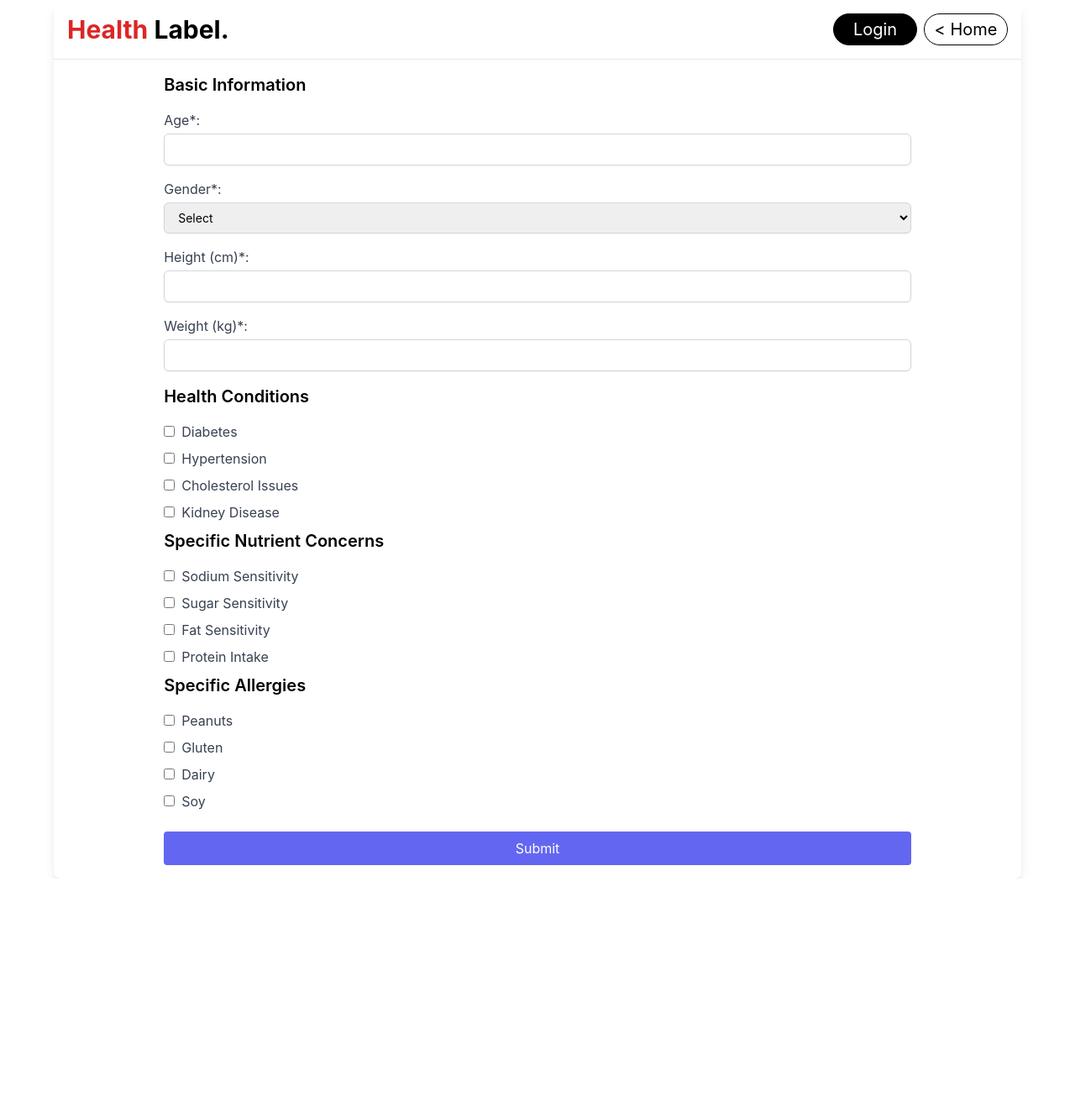
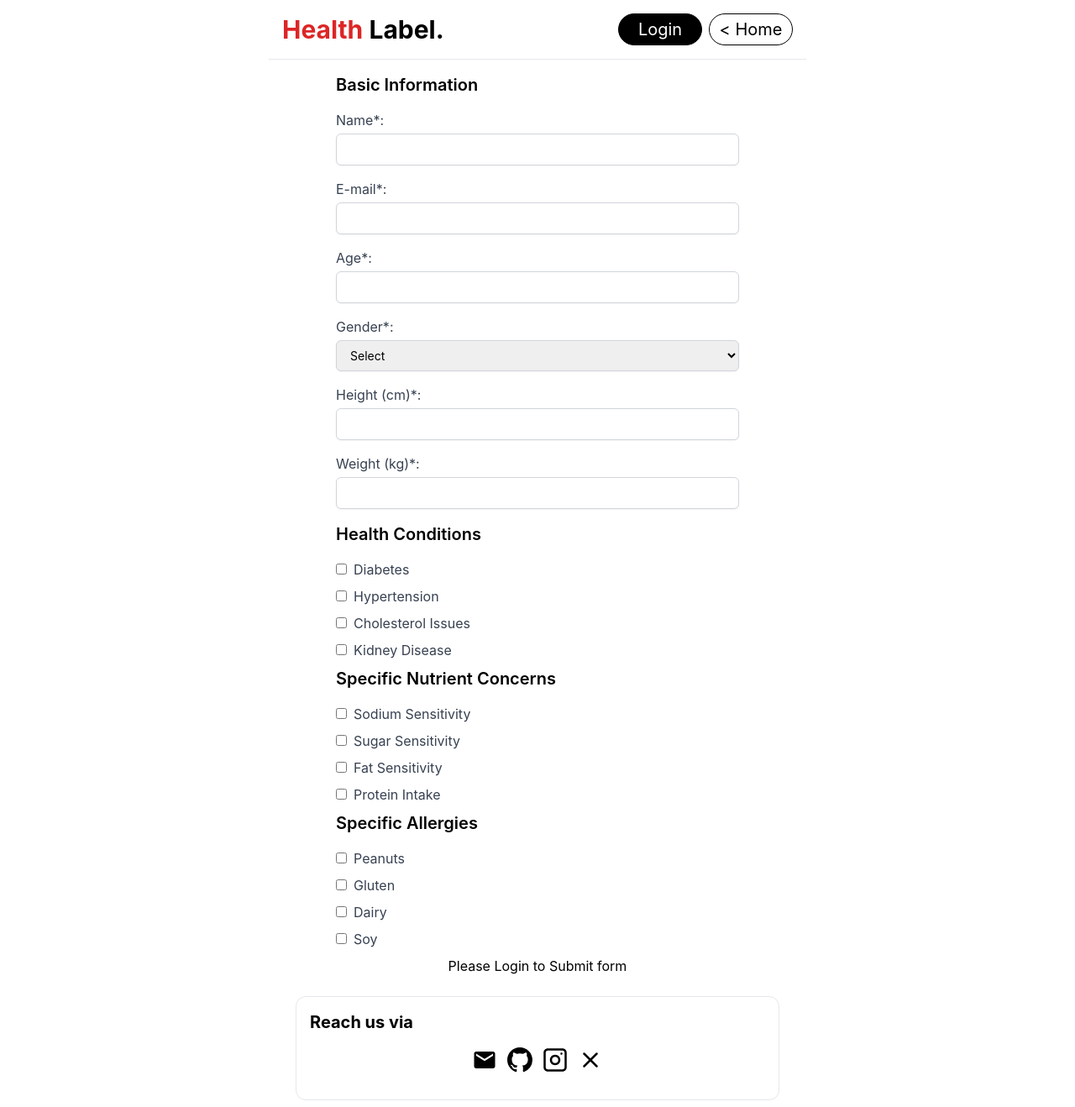
Before and after one commit to Kr-Gagandeo1025/HealthLabel, a React (Create React App) app: page /profile in a window 1280 px wide. Shown: the whole page at 84% size. Before the commit the page ends 1046 px from the top, so only its background shows below. Built offline with nearby package versions, Linux system fonts and the light colour scheme; no server answers; the database is empty.

Commit message:
firestore integration

```diff
--- a/src/App.jsx
+++ b/src/App.jsx
@@ -7,7 +7,7 @@ function App() {
   const [takenimg,setTakenImg] = React.useState(null);
   return (
     <div className="flex justify-center items-center sm:-4">
-      <div className="flex flex-col items-center sm:w-[90%] rounded-lg w-[100%] shadow-lg min-h-screen">
+      <div className="flex flex-col items-center sm:w-[70%] rounded-lg w-[100%] min-h-screen">
         <Nav page="home"/>
         <div className="sm:flex w-full sm:p-10">
           <UpImage takenimg={takenimg} setTakenImg={setTakenImg}/>
--- a/src/Profile.jsx
+++ b/src/Profile.jsx
@@ -1,17 +1,47 @@
-import React from 'react'
+import React, { useEffect, useState } from 'react'
 import NutrientCheckerForm from './components/NutrientCheckerForm'
 import Nav from './components/Nav';
 import { useAuth } from './contexts/authContext';
+import { collection, getDocs } from 'firebase/firestore';
+import { db } from './firebase/firebase';
+import Contactus from './components/Contactus';
 
 const Profile = () => {
   const {currentUser} = useAuth();
-  console.log(currentUser)
+  const [userExists, setUserExists] = useState(false);
+  const getData = async() =>{
+    const querySnapshot = await getDocs(collection(db, "healthdata"));
+    querySnapshot.forEach((doc) => {
+      if(doc.data().email === currentUser.email){
+        setUserExists(true)
+      };
+    });
+  }
+  useEffect(()=>{
+    getData()
+  })
+
   return (
     <div className='flex justify-center items-center'>
-        <div className='flex flex-col items-center justify-between sm:w-[90%] rounded-lg w-[100%] shadow-lg'>
+        <div className='flex flex-col items-center justify-between sm:w-[50%] w-[100%]'>
         <Nav page="profile"/>
         {currentUser && <h1 className="text-left w-full px-1 font-bold">Hey 👋, {currentUser.displayName}</h1>}
-        <NutrientCheckerForm/>
+        {
+          userExists?
+          <div className="flex flex-col justify-between items-center border m-3 p-4 w-[90%] rounded-lg">
+            <h1 className='text-xl font-bold'>User Data Already Exists</h1>
+            <p className='text-sm text-gray-500'>*re-submitting data will delete previous data as soon as clicked<br/>
+              *deleting data will delete all your health data from our servers and logout.
+            </p>
+            <div className='flex gap-3 my-3'>
+              <button className='p-2 border border-black rounded-xl bg-blue-600'>Re-Submit Data</button>
+              <button className='p-2 border border-black rounded-xl bg-red-600'>Delete Data</button>
+            </div>
+          </div>
+          :
+          <NutrientCheckerForm user={currentUser}/>
+        }
+        <Contactus/>
         </div>
     </div>
   )
--- /dev/null
+++ b/src/components/Contactus.jsx
@@ -0,0 +1,21 @@
+import React from 'react'
+import { BsGithub } from 'react-icons/bs'
+import { CgInstagram} from 'react-icons/cg'
+import { FiX } from 'react-icons/fi'
+import { MdEmail } from 'react-icons/md'
+
+const Contactus = () => {
+  return (
+    <div className='flex flex-col border p-4 my-2 w-[90%] rounded-xl'>
+      <h1 className='text-xl font-bold'>Reach us via</h1>
+      <div className='flex gap-3 text-3xl p-4 justify-center items-center'>
+        <MdEmail/>
+        <BsGithub/>
+        <CgInstagram/>
+        <FiX/>
+      </div>
+    </div>
+  )
+}
+
+export default Contactus
--- a/src/components/NutrientCheckerForm.jsx
+++ b/src/components/NutrientCheckerForm.jsx
@@ -1,9 +1,13 @@
-import React, { useState } from 'react';
+import React, {useState } from 'react';
+import {useNavigate} from 'react-router-dom';
 import { Slide, ToastContainer, toast } from 'react-toastify';
 import 'react-toastify/dist/ReactToastify.css';
+import { db } from '../firebase/firebase';
+import { collection, addDoc } from 'firebase/firestore';
 
 
-const NutrientCheckerForm = () => {
+const NutrientCheckerForm = ({user}) => {
+    const navigate = useNavigate();
     const toastData = {
         position: "top-center",
         autoClose: 1500,
@@ -16,6 +20,8 @@ const NutrientCheckerForm = () => {
         transition: Slide,
         }
   const [formData, setFormData] = useState({
+    name: user?user.displayName:'',
+    email: user?user.email:'',
     age: '',
     gender: '',
     height: '',
@@ -43,19 +49,38 @@ const NutrientCheckerForm = () => {
     }
   };
 
-  const handleSubmit = (e) => {
+  const handleSubmit = async (e) => {
+
     e.preventDefault();
+    const {name, email, age, gender, height, weight, healthConditions, nutrientConcerns, allergies} = formData;
     if(formData.age === "" || formData.gender === "" || formData.height === "" || formData.weight === ""){
         toast.error('Please fill * marked fields!', toastData)
     }else{
         console.log('Form Data:', formData);
+        try{
+          const docRef = await addDoc(collection(db, "healthdata"),{
+            name,
+            email,
+            age,
+            gender,
+            height,
+            weight,
+            healthConditions,
+            nutrientConcerns,
+            allergies
+          });
+          toast.success("Form Submited! Redirecting Home...");
+          setTimeout(()=>{
+            navigate("/");
+          },1500);
+        }catch(err){
+          toast.error("Unable to Submit Data!!");
+        }
     }
-
-    // You can add code here to handle the form submission
   };
 
   return (
-    <div className="sm:w-[80%] w-full mx-auto p-4">
+      <div className="sm:w-[80%] w-full mx-auto p-4">
         <ToastContainer
             position="top-center"
             autoClose={1500}
@@ -69,8 +94,29 @@ const NutrientCheckerForm = () => {
             theme="light"
             transition={Slide}
         />
+
       <h2 className="text-xl font-semibold mb-4">Basic Information</h2>
-      <form onSubmit={handleSubmit}>
+      <form onSubmit={handleSubmit} method='POST'>
+      <div className="mb-4">
+          <label className="block text-gray-700">Name*:</label>
+          <input
+            type="text"
+            name="name"
+            value={formData.name}
+            onChange={handleChange}
+            className="mt-1 block w-full px-3 py-2 border border-gray-300 rounded-md shadow-sm focus:outline-none focus:ring-indigo-500 focus:border-indigo-500 sm:text-sm"
+          />
+        </div>
+        <div className="mb-4">
+          <label className="block text-gray-700">E-mail*:</label>
+          <input
+            type="text"
+            name="email"
+            value={formData.email}
+            onChange={handleChange}
+            className="mt-1 block w-full px-3 py-2 border border-gray-300 rounded-md shadow-sm focus:outline-none focus:ring-indigo-500 focus:border-indigo-500 sm:text-sm"
+          />
+        </div>
         <div className="mb-4">
           <label className="block text-gray-700">Age*:</label>
           <input
@@ -294,15 +340,16 @@ const NutrientCheckerForm = () => {
 
 
         <div className='flex flex-col justify-between items-center w-full'>
-            <button
+            {user?<button
             type="submit"
             className="mt-4 bg-indigo-500 text-white py-2 px-4 rounded hover:bg-indigo-600 w-full"
             >
             Submit
-            </button>
+            </button>:<h1>Please Login to Submit form</h1>}
         </div>
       </form>
     </div>
+
   );
 };
 
--- a/src/components/UpImage.jsx
+++ b/src/components/UpImage.jsx
@@ -58,9 +58,9 @@ const UpImage = ({takenimg,setTakenImg}) => {
             theme="light"
             transition={Slide}
         />
-        <Camera imageType='png' idealResolution={{width:800,height:720}} idealFacingMode = {cameraPos} isImageMirror = {false}
-        onTakePhoto = { (dataUri) => { handleTakePhoto(dataUri); } }
-        />
+            <Camera imageType='png' idealResolution={{width:800,height:720}} idealFacingMode = {cameraPos} isImageMirror = {false}
+            onTakePhoto = { (dataUri) => { handleTakePhoto(dataUri); } }
+            />
         <div className="flex justify-between items-center">
             {takenimg && <img src={takenimg} alt="label" className="h-[100px] p-2 rounded-2xl"/>}
             <div className='flex gap-2 justify-between items-center'>
--- a/src/firebase/firebase.js
+++ b/src/firebase/firebase.js
@@ -1,6 +1,7 @@
 // Import the functions you need from the SDKs you need
 import { initializeApp } from "firebase/app";
 import { getAuth } from "firebase/auth";
+import { getFirestore } from "firebase/firestore";
 // TODO: Add SDKs for Firebase products that you want to use
 // https://firebase.google.com/docs/web/setup#available-libraries
 
@@ -19,5 +20,6 @@ const firebaseConfig = {
 // Initialize Firebase
 const app = initializeApp(firebaseConfig);
 const auth = getAuth(app)
+const db = getFirestore(app)
 
-export {app, auth}
+export {app, auth, db}
--- a/src/index.js
+++ b/src/index.js
@@ -23,6 +23,10 @@ const router = createBrowserRouter([
   {
     path: "auth",
     element: <Login/>,
+  },
+  {
+    path: "/profile/auth",
+    element: <Login/>,
   }
 ]);
 
```
